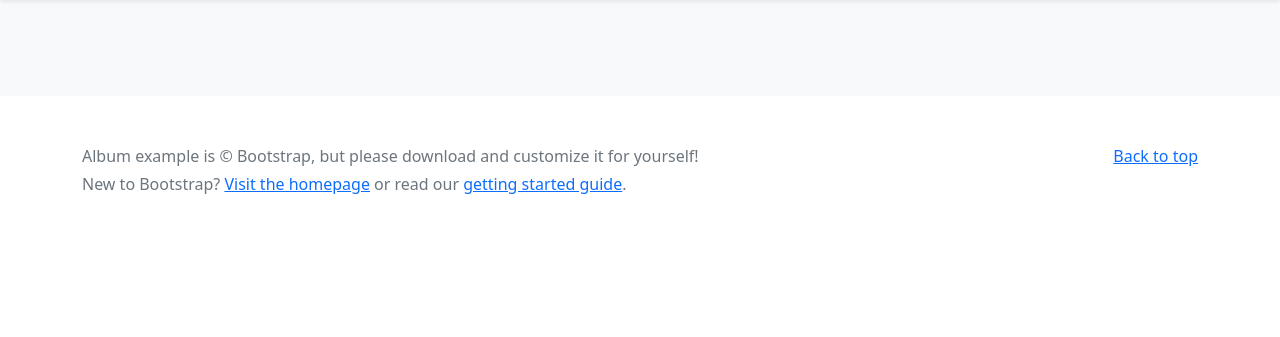
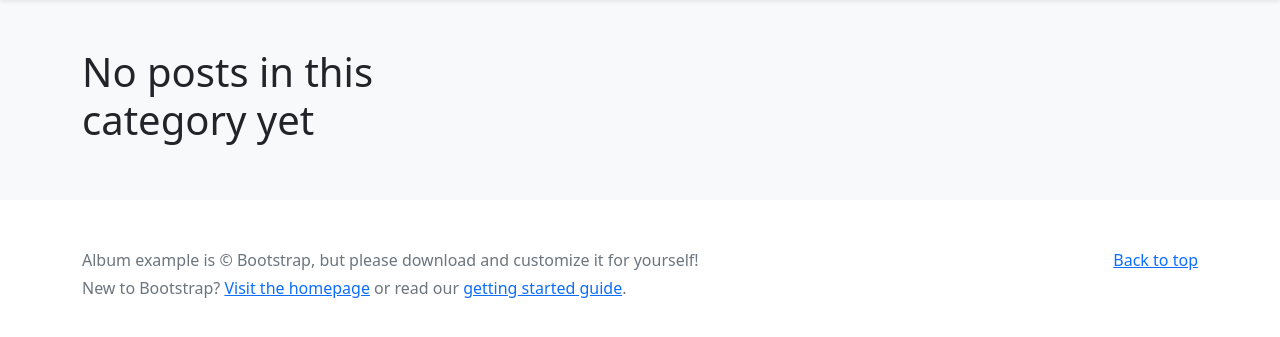
Before and after one commit to Robbie-Campbell/revision, a Django app: page /category/1/ in a window 1280 px wide. Shown: the part 104-441 px from the top of the page. Run offline with Django 3.2, Linux system fonts and the light colour scheme; data comes from the database, SQL or seed files in the repository; both versions use the stored data as it was after the commit; parts of the project's set-up code (start-up, migrations or seed data) failed here and were passed over; some libraries are stand-ins or nearby versions.

Commit message:
:tada: a little bit more done :tada:

```diff
--- a/core/settings.py
+++ b/core/settings.py
@@ -11,7 +11,7 @@ https://docs.djangoproject.com/en/3.1/ref/settings/
 """
 
 from pathlib import Path
-from secrets import secret_key
+from .secrets import secret_key
 import os
 
 # Build paths inside the project like this: BASE_DIR / 'subdir'.
@@ -65,6 +65,7 @@ TEMPLATES = [
                 'django.template.context_processors.request',
                 'django.contrib.auth.context_processors.auth',
                 'django.contrib.messages.context_processors.messages',
+                'shop.context_processors.categories',
             ],
         },
     },
--- a/core/urls.py
+++ b/core/urls.py
@@ -21,7 +21,7 @@ from core import settings
 
 urlpatterns = [
     path('admin/', admin.site.urls),
-    path('', views.home, name="home"),
+    path('', views.HomeView.as_view(), name="home"),
     path('post/<int:id>/', views.post_detail, name="post_detail"),
     path('category/<slug:slug>/', views.post_categories, name="post_categories"),
 ]
--- /dev/null
+++ b/shop/context_processors.py
@@ -0,0 +1,3 @@
+def categories(request):
+    from shop.models import Category
+    return {'categories': Category.objects.all()}
--- a/shop/templates/base.html
+++ b/shop/templates/base.html
@@ -67,10 +67,8 @@
 <main>
   <div class="album py-5 bg-light">
     <div class="container">
-      <div class="row row-cols-1 row-cols-sm-2 row-cols-md-3 g-3">
-        {% block content %}
-        {% endblock %}
-      </div>
+      {% block content %}
+      {% endblock %}
     </div>
   </div>
 <footer class="text-muted py-5">
--- a/shop/templates/posts/post_categories.html
+++ b/shop/templates/posts/post_categories.html
@@ -1,10 +1,14 @@
 {% extends "base.html" %}
 {% block content %}
+<div class="row row-cols-1 row-cols-sm-2 row-cols-md-3 g-3">
+    {% if posts.count == 0 %}
+        <h1>No posts in this category yet</h1>
+    {% endif %}
     {% for post in posts %}
         <div class="col">
             <div class="card shadow-sm">
             <h4 class="p-3 text-center">{{ post.title }}</h4>
-            <img class="img-fluid" style="height: 20vh;" src="{{ post.image.url }}" alt="image">
+            <a href="{% url 'post_detail' id=post.id %}"><img class="img-fluid" style="height: 20vh;" src="{{ post.image.url }}" alt="image"></a>
             <div class="card-body">
                 <p class="card-text">{{ post.content }}</p>
                 <div class="d-flex justify-content-between align-items-center">
@@ -19,4 +23,5 @@
             </div>
         </div>
     {% endfor %}
+</div>
 {% endblock %}
--- a/shop/templates/posts/post_detail.html
+++ b/shop/templates/posts/post_detail.html
@@ -1,8 +1,10 @@
 {% extends "base.html" %}
 {% block content %}
 <div>
-    <h1>{{ post.title }}</h1>
-    <small>Written by: {{ post.author }} on {{ post.created }}</small>
+    <div>
+        <h1>{{ post.title }}</h1>
+        <small>Written by: {{ post.author }} on {{ post.created }}</small>
+    </div>
     <img class="img-fluid" src="{{ post.image.url }}" alt="image">
     <p>{{ post.content }} Lorem ipsum dolor sit amet consectetur adipisicing elit. Fugit laboriosam libero atque ratione quas quae nulla aperiam veritatis similique harum. Blanditiis qui eius libero aliquam voluptatem, error optio consectetur modi.
         Lorem ipsum, dolor sit amet consectetur adipisicing elit. Recusandae odio quod consequatur. Labore eos, ea culpa illo praesentium odio error pariatur quas nobis aliquam rem reprehenderit cupiditate odit commodi libero.
--- a/shop/templates/posts/post_list.html
+++ b/shop/templates/posts/post_list.html
@@ -1,10 +1,11 @@
 {% extends "base.html" %}
 {% block content %}
+<div class="row row-cols-1 row-cols-sm-2 row-cols-md-3 g-3">
     {% for post in posts %}
         <div class="col">
             <div class="card shadow-sm">
             <h4 class="p-3 text-center">{{ post.title }}</h4>
-            <img class="img-fluid" style="height: 20vh;" src="{{ post.image.url }}" alt="image">
+            <a href="{% url 'post_detail' id=post.id %}"><img class="img-fluid" style="height: 20vh;" src="{{ post.image.url }}" alt="image"></a>
             <div class="card-body">
                 <p class="card-text">{{ post.content }}</p>
                 <div class="d-flex justify-content-between align-items-center">
@@ -19,4 +20,5 @@
             </div>
         </div>
     {% endfor %}
+</div>
 {% endblock %}
--- a/shop/views.py
+++ b/shop/views.py
@@ -1,17 +1,19 @@
 from django.shortcuts import render
+from django.views.generic.base import TemplateView
 from .models import Post, Category
 
-def home(request):
-    posts = Post.objects.all()
-    categories = Category.objects.all()
-    return render(request, 'posts/post_list.html', {'posts': posts, "categories": categories})
+class HomeView(TemplateView):
+    template_name = 'posts/post_list.html'
+
+    def get_context_data(self, **kwargs):
+        context = super().get_context_data(**kwargs)
+        context['posts'] = Post.objects.all()
+        return context
 
 def post_detail(request, id):
     post = Post.objects.get(id=id)
-    categories = Category.objects.all()
-    return render(request, 'posts/post_detail.html', {'post': post, "categories": categories})
+    return render(request, 'posts/post_detail.html', {'post': post})
 
 def post_categories(request, slug):
     posts = Post.objects.filter(category__slug=slug)
-    categories = Category.objects.all()
-    return render(request, 'posts/post_categories.html', {'posts': posts, "categories": categories})
+    return render(request, 'posts/post_categories.html', {'posts': posts})
```
Also changed, not shown: shop/tests/test_models.py (+28 -0 lines), shop/tests/test_views.py (added, +1 -0 lines), db.sqlite3, media/images/beantort.jpg (added), shop/tests/__init__.py (added), 2 other files.
